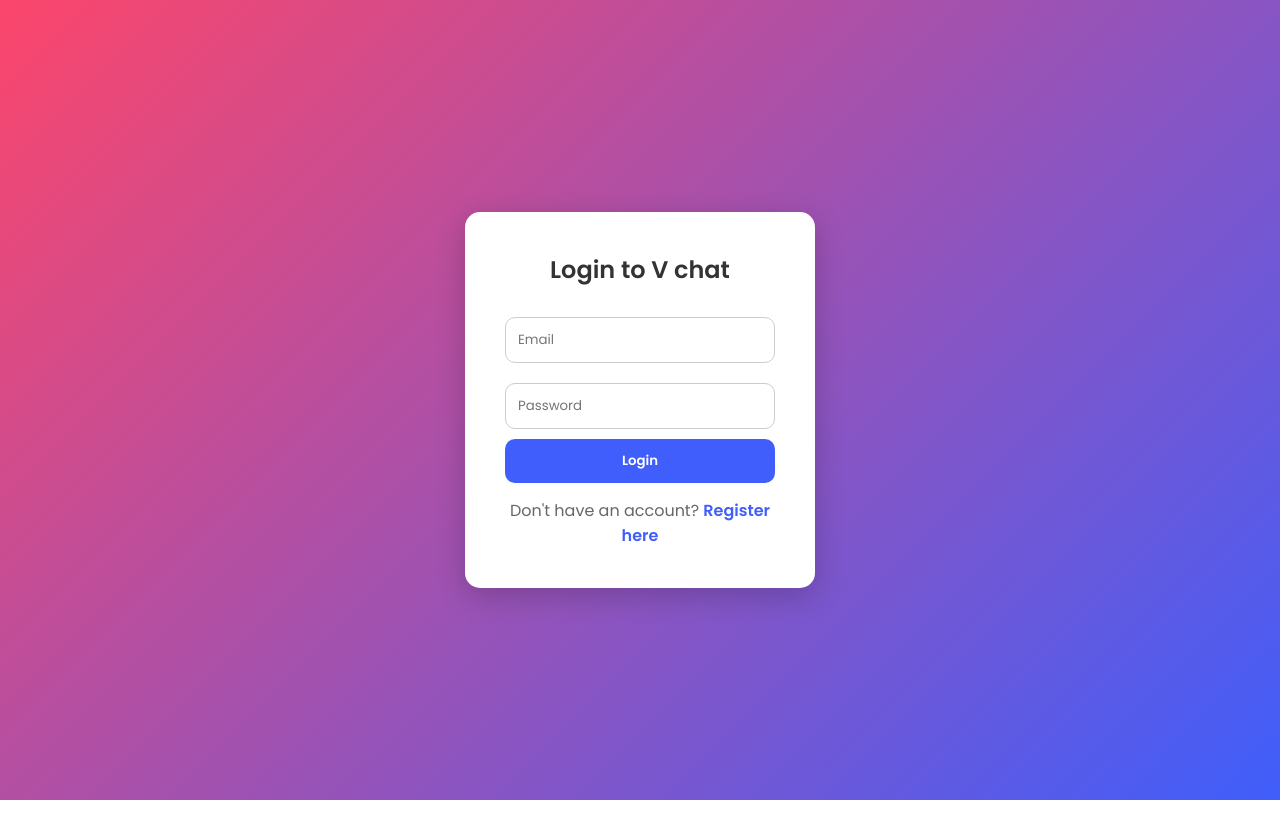
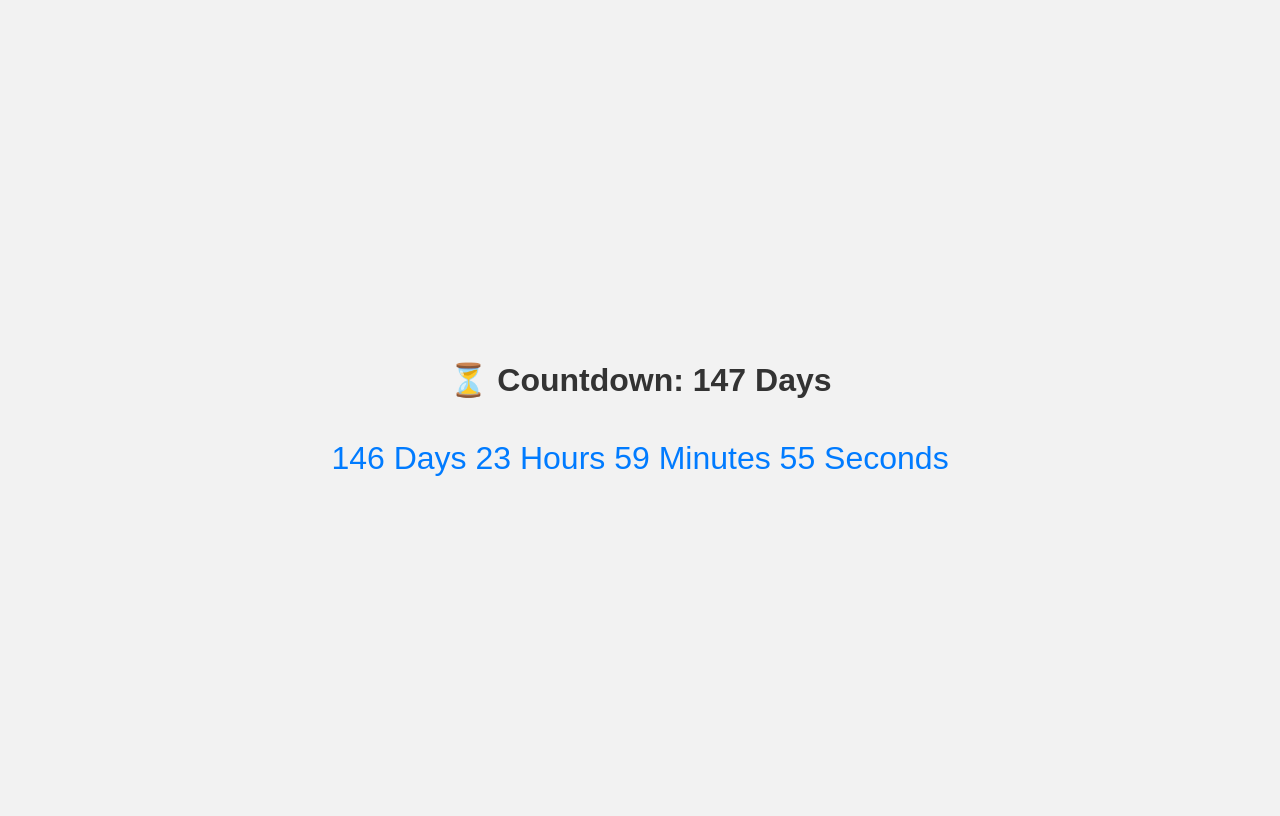
Before and after one commit to growbyNI/otp, a website: page index.html in a window 1280 px wide. Drawn offline with Linux system fonts and the light colour scheme; some packages are replaced by stand-ins of ours; no server answers; a script that the page names is missing.

Commit message:
Update index.html

```diff
--- a/index.html
+++ b/index.html
@@ -1,224 +1,56 @@
 <!DOCTYPE html>
-<html lang="en">
+<html>
 <head>
-  <meta charset="UTF-8" />
-  <meta name="viewport" content="width=device-width, initial-scale=1.0" />
-  <title>V Chat - Welcome</title>
-  <link href="https://fonts.googleapis.com/css2?family=Poppins:wght@400;600&display=swap" rel="stylesheet">
-
-  <!-- Firebase -->
-  <script src="https://www.gstatic.com/firebasejs/9.22.2/firebase-app-compat.js"></script>
-  <script src="https://www.gstatic.com/firebasejs/9.22.2/firebase-auth-compat.js"></script>
-  <script src="https://www.gstatic.com/firebasejs/9.22.2/firebase-database-compat.js"></script>
-
-  <!-- SweetAlert2 -->
-  <script src="https://cdn.jsdelivr.net/npm/sweetalert2@11"></script>
-
+  <title>147 Day Countdown</title>
   <style>
-    * {
-      margin: 0;
-      padding: 0;
-      box-sizing: border-box;
-      font-family: 'Poppins', sans-serif;
-    }
     body {
-      background: linear-gradient(135deg, #fc466b, #3f5efb);
-      height: 100vh;
+      font-family: Arial, sans-serif;
+      background: #f2f2f2;
       display: flex;
+      flex-direction: column;
       align-items: center;
       justify-content: center;
+      height: 100vh;
     }
-    .auth-container {
-      background: white;
-      padding: 40px;
-      border-radius: 15px;
-      box-shadow: 0 8px 30px rgba(0, 0, 0, 0.2);
-      width: 350px;
-      transition: 0.3s ease;
+    h1 {
+      color: #333;
     }
-    h2 {
-      text-align: center;
-      color: #333;
-      margin-bottom: 20px;
-    }
-    input {
-      width: 100%;
-      padding: 12px;
-      margin: 10px 0;
-      border: 1px solid #ccc;
-      border-radius: 10px;
-    }
-    button {
-      width: 100%;
-      padding: 12px;
-      background-color: #3f5efb;
-      border: none;
-      color: white;
-      border-radius: 10px;
-      font-weight: bold;
-      cursor: pointer;
-      transition: 0.3s;
-    }
-    button:hover {
-      background-color: #334aca;
-    }
-    .toggle {
-      margin-top: 15px;
-      text-align: center;
-      color: #666;
-    }
-    .toggle a {
-      color: #3f5efb;
-      text-decoration: none;
-      font-weight: bold;
-      cursor: pointer;
-    }
-    @media (max-width: 400px) {
-      .auth-container {
-        width: 90%;
-        padding: 25px;
-      }
+    #countdown {
+      font-size: 2em;
+      color: #007BFF;
+      margin-top: 20px;
     }
   </style>
 </head>
 <body>
-  <div class="auth-container" id="loginBox">
-    <h2>Login to V chat</h2>
-    <input type="email" id="loginEmail" placeholder="Email">
-    <input type="password" id="loginPassword" placeholder="Password">
-    <button onclick="loginUser()">Login</button>
-    <div class="toggle">
-      Don't have an account? <a onclick="toggleForm('register')">Register here</a>
-    </div>
-  </div>
-
-  <div class="auth-container" id="registerBox" style="display: none;">
-    <h2>Register on V chat</h2>
-<input type="text" id="registerUsername" placeholder="Username">
-<input type="email" id="registerEmail" placeholder="Email">
-<input type="password" id="registerPassword" placeholder="Password">
-    <button onclick="registerUser()">Register</button>
-    <div class="toggle">
-      Already have an account? <a onclick="toggleForm('login')">Login here</a>
-    </div>
-  </div>
-  <!-- Add this in your HTML before closing </body> -->
-
-
+  <h1>⏳ Countdown: 147 Days</h1>
+  <div id="countdown"></div>
 
   <script>
+    // Set countdown duration (147 days from now)
+    const now = new Date();
+    const targetDate = new Date(now.getTime() + 147 * 24 * 60 * 60 * 1000); // 147 days later
 
+    function updateCountdown() {
+      const currentTime = new Date();
+      const diff = targetDate - currentTime;
 
+      if (diff <= 0) {
+        document.getElementById("countdown").innerHTML = "⏰ Time's up!";
+        return;
+      }
 
-// ✅ Firebase Configuration
-const firebaseConfig = {
-  apiKey: "AIzaSyDMg6CD6aBHSix57jcxFDvB4uHk4RDrJyc",
-  authDomain: "vchat-5ba2e.firebaseapp.com",
-  databaseURL: "https://vchat-5ba2e-default-rtdb.firebaseio.com",
-  projectId: "vchat-5ba2e",
-  storageBucket: "vchat-5ba2e.appspot.com",
-  messagingSenderId: "64968376129",
-  appId: "1:64968376129:web:367ef0bdb422eb1904ebc0"
-};
+      const days = Math.floor(diff / (1000 * 60 * 60 * 24));
+      const hours = Math.floor((diff % (1000 * 60 * 60 * 24)) / (1000 * 60 * 60));
+      const minutes = Math.floor((diff % (1000 * 60 * 60)) / (1000 * 60));
+      const seconds = Math.floor((diff % (1000 * 60)) / 1000);
 
-// ✅ Initialize Firebase
-if (!firebase.apps.length) {
-  firebase.initializeApp(firebaseConfig);
-}
-const auth = firebase.auth();
-const db = firebase.database();
+      document.getElementById("countdown").innerHTML =
+        `${days} Days ${hours} Hours ${minutes} Minutes ${seconds} Seconds`;
+    }
 
-function toggleForm(mode) {
-  document.getElementById('loginBox').style.display = mode === 'login' ? 'block' : 'none';
-  document.getElementById('registerBox').style.display = mode === 'register' ? 'block' : 'none';
-}
-
-function registerUser() {
-  const username = document.getElementById('registerUsername').value.trim();
-  const email = document.getElementById('registerEmail').value.trim();
-  const password = document.getElementById('registerPassword').value.trim();
-
-  if (!username || !email || !password) {
-    Swal.fire("Please fill in all fields!");
-    return;
-  }
-
-  auth.createUserWithEmailAndPassword(email, password)
-    .then((userCredential) => {
-      const user = userCredential.user;
-      db.ref('users/' + user.uid).set({
-        username,
-        email,
-        createdAt: new Date().toISOString()
-      });
-      Swal.fire("✅ Registered!", "Please login now.", "success");
-      toggleForm('login');
-    })
-    .catch((error) => {
-      Swal.fire("Error", error.message, "error");
-    });
-}
-
-function loginUser() {
-  const email = document.getElementById('loginEmail').value.trim();
-  const password = document.getElementById('loginPassword').value.trim();
-
-  if (!email || !password) {
-    Swal.fire("Please enter email and password!");
-    return;
-  }
-
-  Swal.fire({
-    title: "Logging in...",
-    didOpen: () => Swal.showLoading()
-  });
-
-  auth.signInWithEmailAndPassword(email, password)
-    .then((userCredential) => {
-      const uid = userCredential.user.uid;
-      localStorage.setItem("vchatUserId", uid);
-
-      Swal.fire("✅ Success", "Redirecting to chat...", "success");
-      setTimeout(() => {
-        window.location.href = "home.html";
-      }, 1500);
-    })
-    .catch((error) => {
-      Swal.fire("Error", error.message, "error");
-    });
-}
-
-// ✅ Presence Tracking (Online/Offline)
-firebase.auth().onAuthStateChanged((user) => {
-  if (!user) return;
-
-  const uid = user.uid;
-  const userStatusRef = db.ref(`/status/${uid}`);
-  const connectedRef = db.ref(".info/connected");
-
-  const isOfflineForDatabase = {
-    state: "offline",
-    last_changed: firebase.database.ServerValue.TIMESTAMP,
-  };
-
-  const isOnlineForDatabase = {
-    state: "online",
-    last_changed: firebase.database.ServerValue.TIMESTAMP,
-  };
-
-  connectedRef.on("value", (snapshot) => {
-    if (snapshot.val() === false) return;
-
-    userStatusRef
-      .onDisconnect()
-      .set(isOfflineForDatabase)
-      .then(() => {
-        userStatusRef.set(isOnlineForDatabase);
-      });
-  });
-});
-
-
+    setInterval(updateCountdown, 1000);
+    updateCountdown(); // Call once immediately
   </script>
 </body>
 </html>
```
